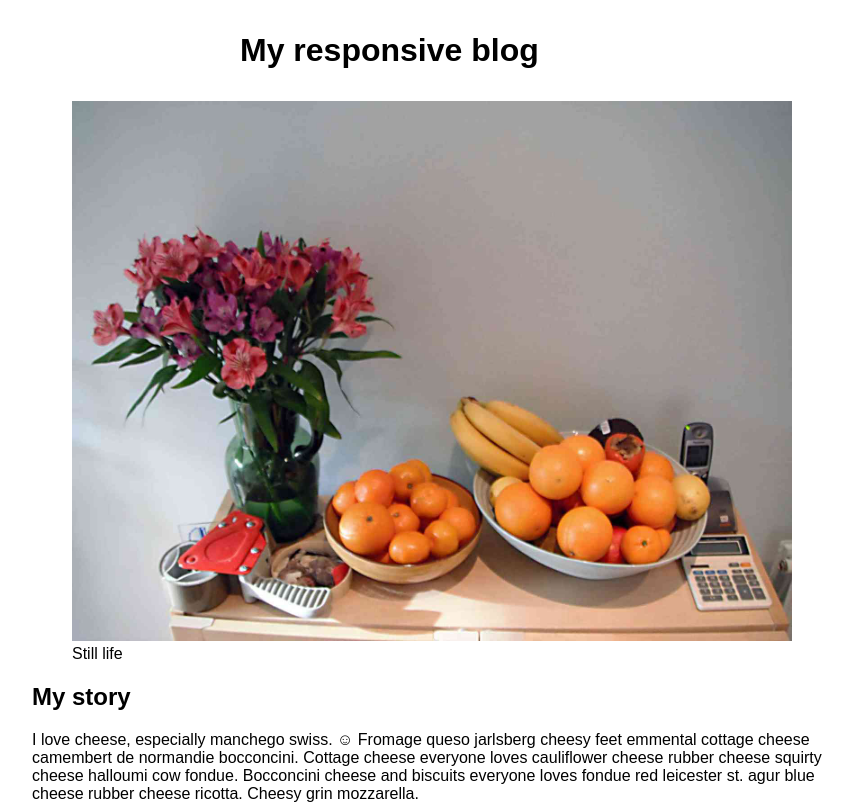
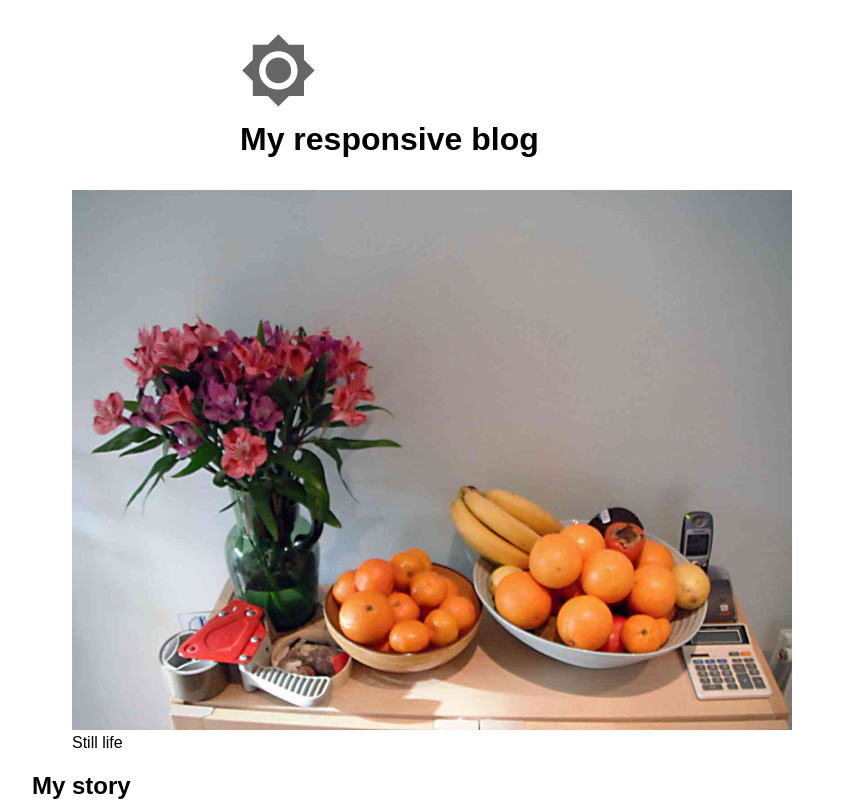
Before and after one commit to thenglee/responsive_images_blog, a website: page index.html in a window 1280 px wide. Shown: the top 806 px of the page, without its empty margins (0-852 px from the left). Drawn offline with Linux system fonts and the light colour scheme; a web font is replaced by a local one.

Commit message:
Add svg header icon, centralise header and footer

```diff
--- a/css/main.css
+++ b/css/main.css
@@ -1,8 +1,6 @@
 /* zocial */
 [class*="zocial-"]:before {
-
   font-family: 'zocial', sans-serif;
-
 }
 
 * {
@@ -14,8 +12,10 @@ body {
   margin: 2em;
 }
 
-article {
-  width: 50em;
+header,
+footer {
+  margin: 0 auto;
+  width: 800px;
 }
 
 h1 {
@@ -23,6 +23,17 @@ h1 {
   width: 800px;
 }
 
+article {
+  width: 50em;
+}
+
 img {
   max-width: 100%;
 }
+
+.main-logo {
+  fill: #666;
+  height: 6vw;
+  margin: 0 auto 0.5em auto;
+  width: 6vw;
+}
--- a/index.html
+++ b/index.html
@@ -22,6 +22,15 @@
 </head>
 
 <body>
+
+  <header>
+    <a href="//github.com/udacity/responsive-images/" title="Home page for course examples">
+      <svg class="main-logo" xmlns="http://www.w3.org/2000/svg" width="24" height="24" viewBox="0 0 24 24">
+        <title>Responsive logo</title>
+        <path d="M20 8.69V4h-4.69L12 .69 8.69 4H4v4.69L.69 12 4 15.31V20h4.69L12 23.31 15.31 20H20v-4.69L23.31 12 20 8.69zM12 18c-3.31 0-6-2.69-6-6s2.69-6 6-6 6 2.69 6 6-2.69 6-6 6zm0-10c-2.21 0-4 1.79-4 4s1.79 4 4 4 4-1.79 4-4-1.79-4-4-4z"></path>
+      </svg>
+    </a>
+  </header>
 
   <h1>My responsive blog</h1>
 
```
